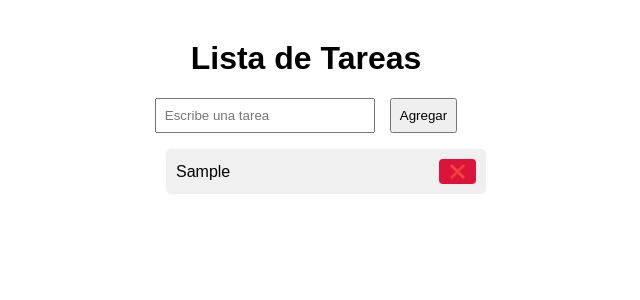
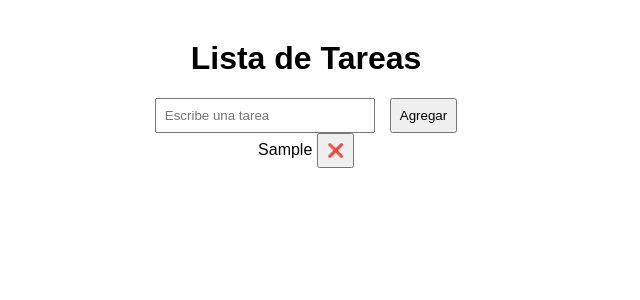
Before and after one commit to barbaracortez/react-tareas-To-Do, a React (Create React App) app in the folder lista-tareas/: page / in a window 1280 px wide. Both pictures are taken after typing "Sample" into the empty fields and a click on the button "Agregar". Shown: the top 300 px of the page, without its empty margins (334-974 px from the left). Built offline with nearby package versions, Linux system fonts and the light colour scheme.

Commit message:
feat: Agrega persistencia con localStorage y carga inicial de tareas

```diff
--- a/lista-tareas/src/App.js
+++ b/lista-tareas/src/App.js
@@ -1,11 +1,25 @@
-import { useState } from "react";
+import { useState, useEffect } from "react";
 import "./App.css";
+import Formulario from "./components/Formulario.jsx";
+import ListaDeTareas from "./components/ListaDeTareas.jsx";
 import Tarea from "./components/Tarea.jsx";
-import Formulario from "./components/Formulario.jsx";
+
 
 function App() {
   const [tarea, setTarea ] = useState("");
-  const [lista, setLista ] = useState([]);
+  const [lista, setLista] = useState(()=>{
+    try {
+      const tareasGuardadas = JSON.parse(localStorage.getItem("tareas"));
+      return Array.isArray(tareasGuardadas) ? tareasGuardadas : [];
+    } catch (error) {
+      console.warn("Error al leer tareas desde Local:", error);
+    }
+  });
+
+
+  useEffect(()=>{
+    localStorage.setItem("tareas", JSON.stringify(lista));
+  },[lista]);
 
   const agregarTarea = () => {
     if (tarea.trim() !== "") {
@@ -15,7 +29,8 @@ function App() {
   };
 
   const borrarTarea = (index) => {
-    const nuevaLista = lista.filter((_, i )=> i !== index);
+    const nuevaLista = [...lista];
+    nuevaLista.splice(index, 1);
     setLista(nuevaLista);
   };
 
@@ -23,11 +38,7 @@ function App() {
     <div className="App">
       <h1>Lista de Tareas</h1>
       <Formulario tarea={tarea} setTarea={setTarea} agregarTarea={agregarTarea}/>
-      <ul>
-        {lista.map((t, index) => (
-        <Tarea key={index} texto={t} onBorrar={()=>borrarTarea(index)}/>
-        ))}
-      </ul>
+      <ListaDeTareas lista ={lista} onBorrar={borrarTarea}/>
     </div>
   );
 }
--- /dev/null
+++ b/lista-tareas/src/components/ListaDeTareas.jsx
@@ -0,0 +1,13 @@
+import Tarea from "./Tarea";
+
+function ListaDeTareas ({ lista, onBorrar}) {
+    return (
+        <div className="lista-tareas">
+            {lista.map((t, i)=>(
+               <Tarea key={i} texto={t} onBorrar={()=> onBorrar(i)} />
+            ))}
+        </div>
+    );
+}
+
+export default ListaDeTareas;
--- a/lista-tareas/src/components/Tarea.jsx
+++ b/lista-tareas/src/components/Tarea.jsx
@@ -1,8 +1,9 @@
-function Tarea ({ texto, borrar}) {
+function Tarea ({ texto, onBorrar}) {
     return (
-      <li>
-        {texto} <button onClick={borrar}>❌</button>
-      </li>
+      <div className="tarea">
+        <span>{texto}</span>
+        <button onClick={onBorrar}>❌</button>
+      </div>
     );
 }
 
```
